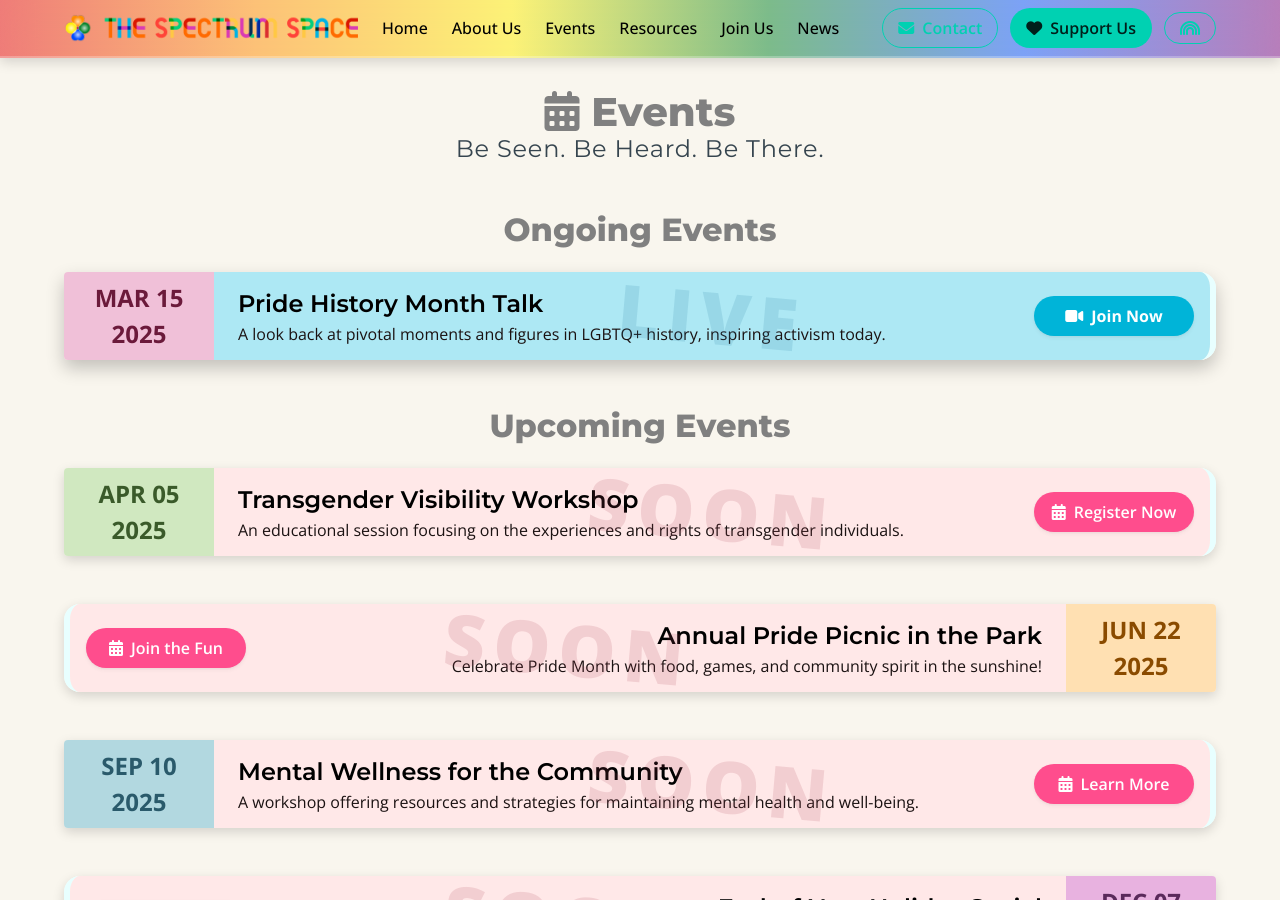
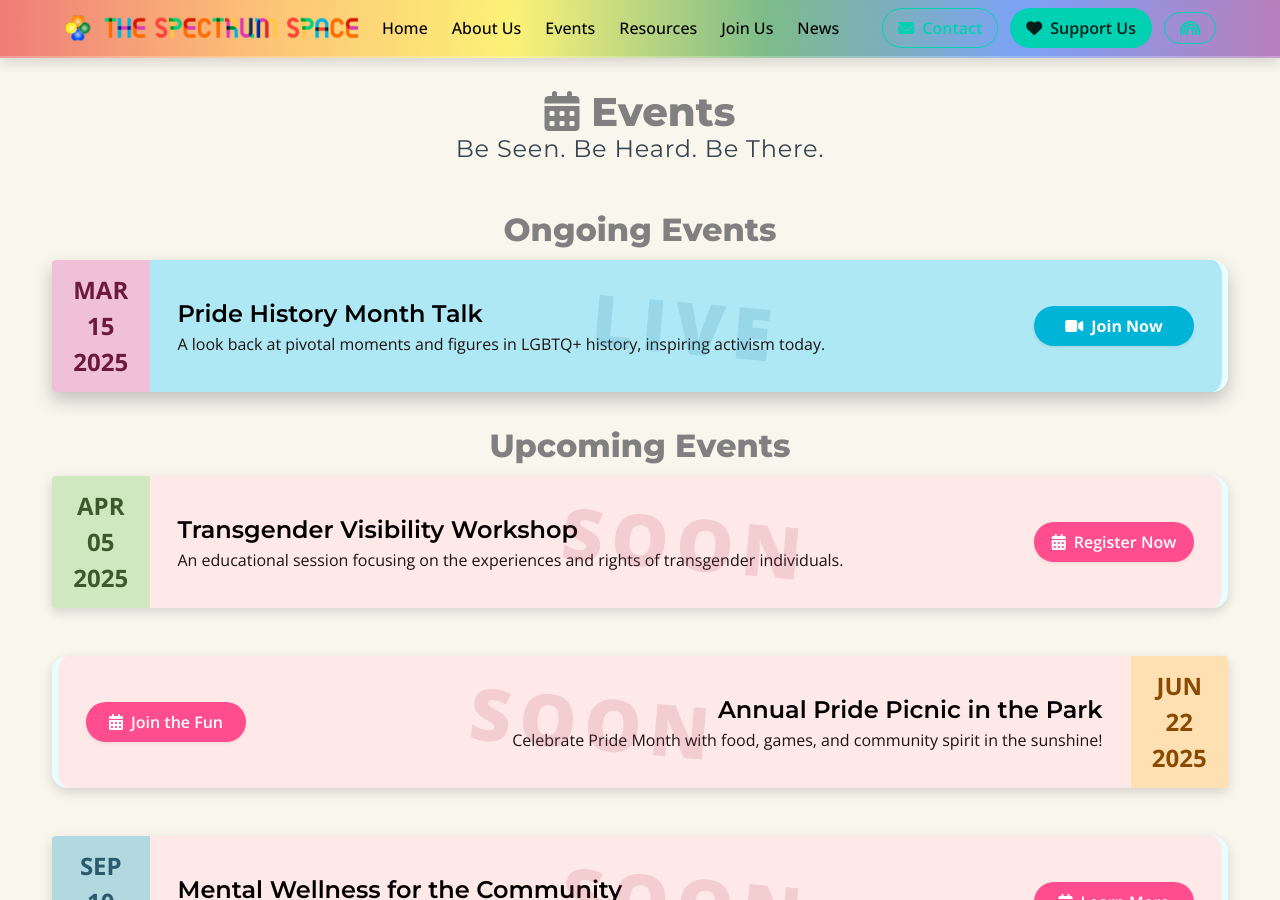
Before and after one commit to TheSiriusSystem/The-Spectrum-Space, a Jekyll site: the page built from index.html, in a window 1280 px wide and 900 px high, scrolled down 2505 px. Built offline with Jekyll 4.4.1, drawn with Linux system fonts in a browser that asks for light colours; nearby versions of some CDN libraries.

Commit message:
Remake desktop-only event items
Because the previous version was buggy.

```diff
--- a/_includes/event-group.html
+++ b/_includes/event-group.html
@@ -5,12 +5,14 @@
 
     <!-- Event Item List (Desktop) -->
     <div class="desktop-only">
+        <div class="columns is-multiline">
             {% for event in include.events %}
                 {% if events_shown_on_desktop < event_limit %}
                     {% assign events_shown_on_desktop = events_shown_on_desktop | plus: 1 %}
                     {% include event-item-desktop.html %}
                 {% endif %}
             {% endfor %}
+        </div>
     </div>
 
     <!-- Event Card Grid (Mobile) -->
--- a/_includes/event-item-desktop.html
+++ b/_includes/event-item-desktop.html
@@ -1,11 +1,14 @@
-<div class="event {{ event.status }} {% unless forloop.first %}mt-6{% endunless %}">
-    <div class="event-date-box" style="background-color: {{ event.background-color }};">
+<div class="column is-12 event {{ event.status }} {% unless forloop.first %}mt-6{% endunless %}">
+    <div class="columns">
+        <!-- Date Column -->
+        <div class="column is-1 date-column" style="background-color: {{ event.background-color }};">
             <p class="is-size-4 has-text-centered" style="color: {{ event.font-color }};">
                 {{ event.date | date: "%b %d %Y" | upcase }}
             </p>
         </div>
 
-    <div class="event-content-box">
+        <!-- Content Column -->
+        <div class="column is-11 content-column">
             <div class="event-content">
                 <h3 class="is-size-4">
                     {{ event.title }}
@@ -17,3 +20,4 @@
             {% include event-cta-button.html %}
         </div>
     </div>
+</div>
--- a/_sass/sections/_events.scss
+++ b/_sass/sections/_events.scss
@@ -3,12 +3,13 @@
 
 $text-ongoing-event-watermark: "LIVE";
 $text-upcoming-event-watermark: "SOON";
+$margin-event-content: 1.0rem;
 $angle-event-watermark-desktop: 5deg;
 $angle-event-watermark-mobile: 30deg;
 $border-color-event-border-accent-light: #b5ffff;
 $border-color-event-border-accent-dark: #00e8e8;
-$border-radius-event-date-box: 4px;
-$border-radius-event-content-box: 16px;
+$border-radius-date-column: 4px; // Desktop
+$border-radius-content-column: 16px; // Desktop
 $font-size-event-watermark-desktop: 72px;
 $font-size-event-watermark-mobile: 96px;
 $font-color-ongoing-event-watermark-pride: #247ba0;
@@ -38,7 +39,7 @@ $event-border-accent: 6px solid #e8ffff;
     {
         box-shadow: vars.$shadow-medium;
 
-        .event-content-box, .card-content
+        .content-column, .card-content
         {
             background-color: #ade8f4;
 
@@ -56,7 +57,7 @@ $event-border-accent: 6px solid #e8ffff;
             }
         }
 
-        .event-content-box
+        .content-column
         {
             @include event-content-watermark-style($text-ongoing-event-watermark, $angle-event-watermark-desktop, $font-size-event-watermark-desktop, $font-color-ongoing-event-watermark-pride);
         }
@@ -71,7 +72,7 @@ $event-border-accent: 6px solid #e8ffff;
     {
         box-shadow: vars.$shadow-light;
 
-        .event-content-box, .card-content
+        .content-column, .card-content
         {
             background-color: #ffe8e8;
 
@@ -89,7 +90,7 @@ $event-border-accent: 6px solid #e8ffff;
             }
         }
 
-        .event-content-box
+        .content-column
         {
             @include event-content-watermark-style($text-upcoming-event-watermark, $angle-event-watermark-desktop, $font-size-event-watermark-desktop, $font-color-upcoming-event-watermark-pride);
         }
@@ -104,7 +105,7 @@ $event-border-accent: 6px solid #e8ffff;
     {
         box-shadow: vars.$shadow-light;
 
-        .event-content-box, .card-content
+        .content-column, .card-content
         {
             background-color: #f0f0f0;
 
@@ -217,37 +218,47 @@ $event-border-accent: 6px solid #e8ffff;
     {
         overflow: hidden;
         @include event-fade-in-animation();
-        display: flex;
 
         &:nth-child(odd)
         {
             border-right: $event-border-accent;
-            border-radius: $border-radius-event-date-box $border-radius-event-content-box $border-radius-event-content-box $border-radius-event-date-box;
+            border-radius: $border-radius-date-column $border-radius-content-column $border-radius-content-column $border-radius-date-column;
         }
 
         &:nth-child(even)
         {
             border-left: $event-border-accent;
-            border-radius: $border-radius-event-content-box $border-radius-event-date-box $border-radius-event-date-box $border-radius-event-content-box;
-            flex-direction: row-reverse;
+            border-radius: $border-radius-content-column $border-radius-date-column $border-radius-date-column $border-radius-content-column;
 
-            .event-content-box
+            .columns
             {
-                text-align: right;
                 flex-direction: row-reverse;
+
+                .content-column
+                {
+                    text-align: right;
+                    flex-direction: row-reverse;
+
+                    .event-content
+                    {
+                        margin-left: 0;
+                        margin-right: $margin-event-content;
+                    }
+
+                    .button
+                    {
+                        margin-left: $margin-event-content;
+                        margin-right: 0;
+                    }
+                }
             }
         }
 
         @include event-states();
 
-        .event-date-box
+        .date-column
         {
-            position: relative;
-            padding: 0.5rem;
-            text-align: center;
             // background-color is set in events.yml entries.
-            flex-shrink: 0.0;
-            flex-basis: 150px;
 
             p
             {
@@ -256,16 +267,16 @@ $event-border-accent: 6px solid #e8ffff;
             }
         }
 
-        .event-content-box
+        .content-column
         {
             display: flex;
-            flex-grow: 1.0;
             justify-content: space-between;
             align-items: center;
 
             .event-content
             {
-                margin: 0 1.5rem;
+                margin-left: $margin-event-content;
+                flex-grow: 1.0;
 
                 @include event-content-style();
             }
@@ -273,7 +284,7 @@ $event-border-accent: 6px solid #e8ffff;
             .button
             {
                 width: 160px;
-                margin: 0 1.0rem;
+                margin-right: $margin-event-content;
                 @include event-cta-button-style();
             }
         }
@@ -312,7 +323,7 @@ $event-border-accent: 6px solid #e8ffff;
         {
             transition: none !important;
 
-            .event-content-box .button
+            .content-column .button
             {
                 transition: none !important;
             }
@@ -341,17 +352,17 @@ html
             @include event-alternating-border-accent($border-color-event-border-accent-light);
         }
 
-        .ongoing .event-content-box, .ongoing .card-content
+        .ongoing .content-column, .ongoing .card-content
         {
             @include active-event-content-colors(#80dbee, $font-color-ongoing-event-watermark-light, #5ea9c1, #4d8fa3);
         }
 
-        .upcoming .event-content-box, .upcoming .card-content
+        .upcoming .content-column, .upcoming .card-content
         {
             @include active-event-content-colors(#ffb5b5, $font-color-upcoming-event-watermark-light, #d47a9b, #b66680);
         }
 
-        .past .event-content-box, .past .card-content
+        .past .content-column, .past .card-content
         {
             @include past-event-content-colors(#d6d6d6, #b4bcbe);
         }
@@ -381,7 +392,7 @@ html
             box-shadow: vars.$shadow-heavy;
         }
 
-        .ongoing .event-content-box, .ongoing .card-content, .upcoming .event-content-box, .upcoming .card-content, .past .event-content-box, .past .card-content
+        .ongoing .content-column, .ongoing .card-content, .upcoming .content-column, .upcoming .card-content, .past .content-column, .past .card-content
         {
             h3
             {
@@ -394,17 +405,17 @@ html
             }
         }
 
-        .ongoing .event-content-box, .ongoing .card-content
+        .ongoing .content-column, .ongoing .card-content
         {
             @include active-event-content-colors(#0077b6, $font-color-ongoing-event-watermark-dark, #31a7e3, #6bc4f1);
         }
 
-        .upcoming .event-content-box, .upcoming .card-content
+        .upcoming .content-column, .upcoming .card-content
         {
             @include active-event-content-colors(#9b2226, $font-color-upcoming-event-watermark-dark, #e36414, #f08c4b);
         }
 
-        .past .event-content-box, .past .card-content
+        .past .content-column, .past .card-content
         {
             @include past-event-content-colors(#495057, #d0d8da);
         }
```
Lines whose indentation alone changed are shown as unchanged.
